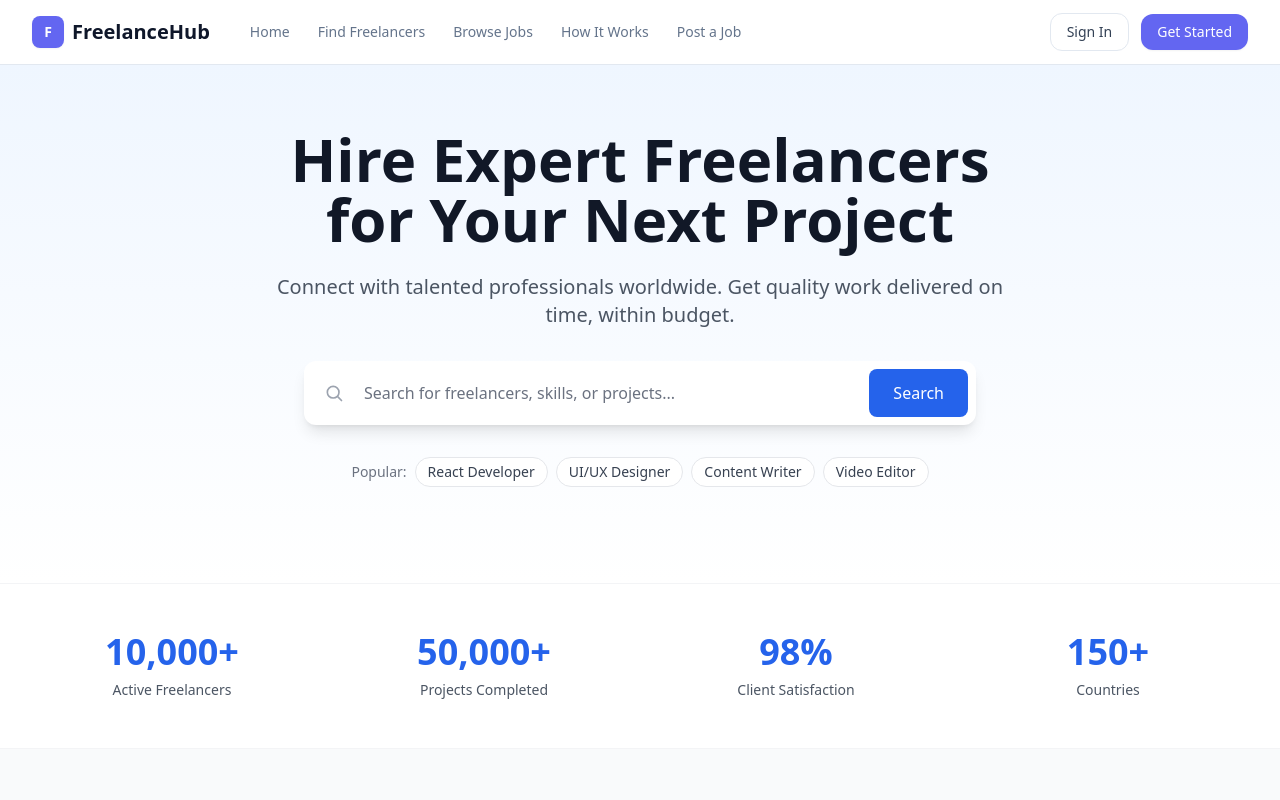
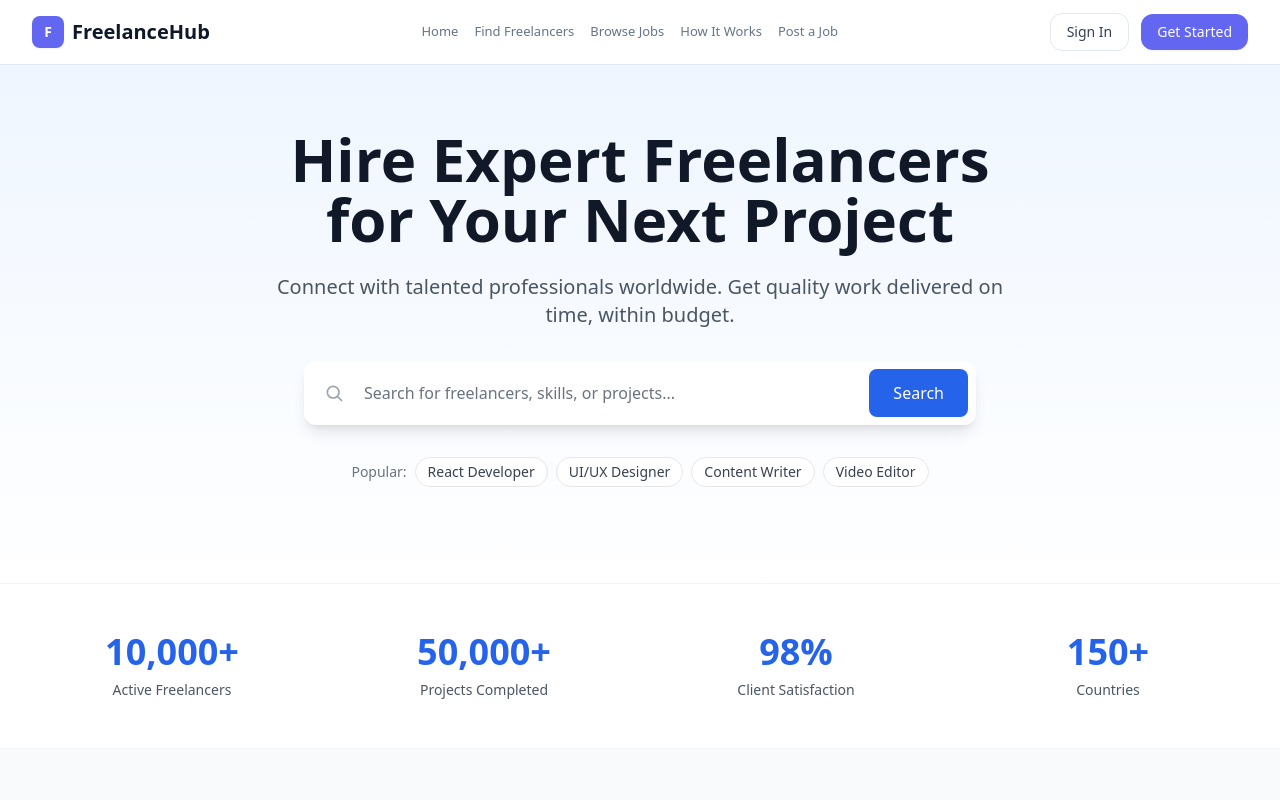
Before and after one commit to AlijaHodzic/FreelancerMarketplace, an Angular app in the folder frontend/: page / in a window 1280 px wide. Shown: the top 800 px of the page. Built offline with nearby package versions, Linux system fonts and the light colour scheme.

Commit message:
Fix authenticated header layout on desktop

```diff
--- a/frontend/src/app/features/landing/components/header/header.component.html
+++ b/frontend/src/app/features/landing/components/header/header.component.html
@@ -1,6 +1,6 @@
 <header class="bg-white border-b border-slate-200 sticky top-0 z-50">
   <div class="max-w-7xl mx-auto px-4 sm:px-6 lg:px-8">
-    <div class="flex justify-between items-center h-16">
+    <div class="flex h-16 items-center gap-3 xl:gap-6">
       <a
         routerLink="/"
         class="flex items-center space-x-2 hover:opacity-80 transition-opacity shrink-0"
@@ -12,19 +12,19 @@
         <span class="font-semibold text-xl text-slate-900">FreelanceHub</span>
       </a>
 
-      <nav class="hidden lg:flex items-center space-x-7 ml-10">
+      <nav class="hidden xl:flex min-w-0 flex-1 items-center justify-center gap-4 px-4 2xl:gap-6">
         <a
           *ngFor="let link of navLinks()"
           [routerLink]="link.path"
           routerLinkActive="text-blue-600"
           [routerLinkActiveOptions]="{ exact: link.path === '/' }"
-          class="text-sm font-medium text-slate-500 hover:text-slate-900 transition-colors"
+          class="whitespace-nowrap text-[13px] font-medium text-slate-500 transition-colors hover:text-slate-900 2xl:text-sm"
         >
           {{ link.label }}
         </a>
       </nav>
 
-      <div class="ml-auto flex items-center space-x-2 sm:space-x-3">
+      <div class="ml-auto flex shrink-0 items-center gap-2 sm:gap-3">
         <ng-container *ngIf="isAuthenticated(); else guestActions">
           <a
             routerLink="/notifications"
@@ -43,11 +43,11 @@
             </span>
           </a>
 
-          <div class="hidden md:flex items-center rounded-full border border-slate-200 bg-slate-50 px-3 py-2">
+          <div class="hidden 2xl:flex items-center rounded-full border border-slate-200 bg-slate-50 px-3 py-2">
             <div class="mr-3 h-9 w-9 rounded-full bg-indigo-100 text-indigo-600 flex items-center justify-center text-sm font-semibold">
               {{ user()?.fullName?.charAt(0) }}
             </div>
-            <div class="pr-1">
+            <div class="min-w-0 pr-1">
               <p class="text-sm font-semibold text-slate-900 leading-none">{{ user()?.fullName }}</p>
               <p class="text-xs text-slate-500 mt-1">{{ role() }}</p>
             </div>
```
